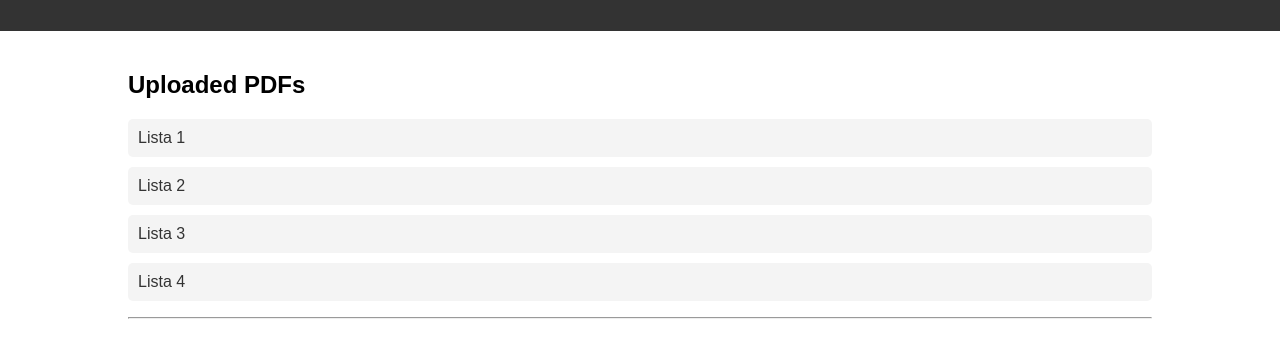
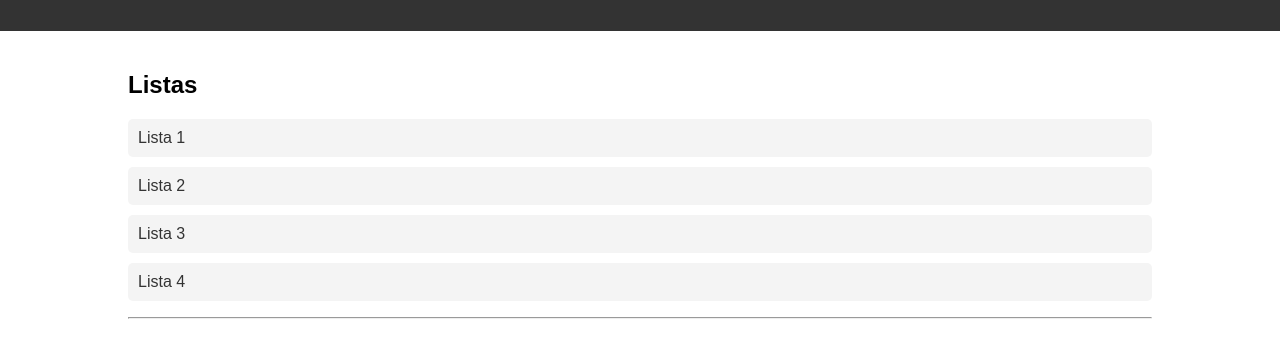
Before and after one commit to AlanLG17/Pagina-alan, a plain HTML site: page material.html in a window 1280 px wide. Shown: the part 69-426 px from the top of the page. Drawn offline with Linux system fonts and the light colour scheme.

Commit message:
Update material.html

```diff
--- a/material.html
+++ b/material.html
@@ -3,13 +3,13 @@
 <head>
     <meta charset="UTF-8">
     <meta name="viewport" content="width=device-width, initial-scale=1.0">
-    <title>Your Page Title</title>
+    <title>AlanLG</title>
 
 <html lang="en">
 <head>
     <meta charset="UTF-8">
     <meta name="viewport" content="width=device-width, initial-scale=1.0">
-    <title>Your Page Title</title>
+    <title>AlanLG</title>
     <style>
         /* CSS styles can be added here or linked externally */
         /* This is just a basic example, you can customize it further */
@@ -54,7 +54,7 @@
         <h1>Your Page Title</h1>
     </header>
     <div class="container">
-        <h2>Uploaded PDFs</h2>
+        <h2>Listas</h2>
         <ul class="pdf-list">
             <li><a href="Lista 1.pdf" target="_blank">Lista 1</a></li>
             <li><a href="Lista 2.pdf" target="_blank">Lista 2</a></li>
```
